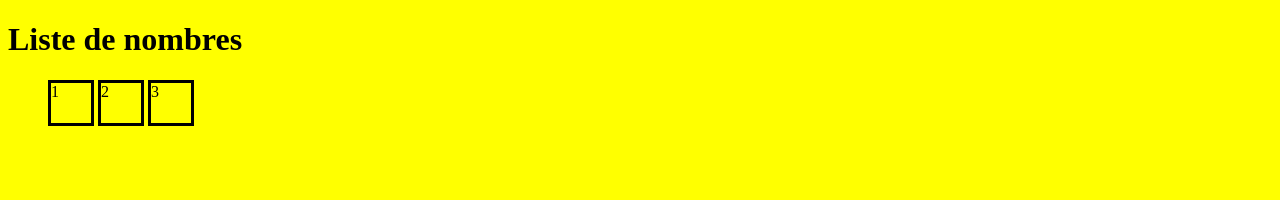
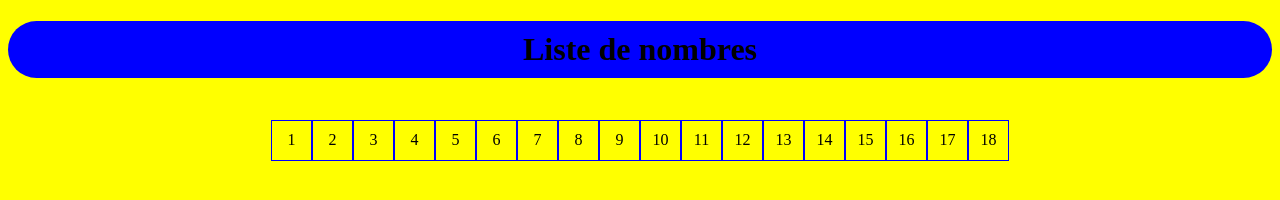
Before and after one commit to hasnachad/listeNombre, a plain HTML site: page index.html in a window 1280 px wide. Drawn offline with Linux system fonts and the light colour scheme.

Commit message:
Fin étape 2

```diff
--- a/css/style.css
+++ b/css/style.css
@@ -2,12 +2,28 @@ html{
 	background-color: yellow;
 
 }
-
-li {
-	display: inline-flex;
-	list-style: none;
-	width: 40px;
-	height: 40px;
-	border-style: solid;
+h1{
+	background-color: blue;
+	text-align: center;
+	padding: 10px;
+	border-radius: 40px;
 
 }
+ul{
+	display: flex;
+	flex-wrap: wrap;/* il va à la ligne qd plus de place*/
+	justify-content: center;/* Les objets flexibles sont groupés au centre */
+	padding: 20px;
+}
+
+li{
+	align-items: center;
+	justify-content: center;/* Les objets flexibles sont groupés au centre */
+	align-content: center;/*Les rangées sont regroupées au milieu du conteneur flexible*/
+	display: flex;
+	list-style: none;
+	width: 39px;
+	height: 39px;
+	border: 1px solid blue;
+
+}
--- a/index.html
+++ b/index.html
@@ -6,13 +6,31 @@
 	<link rel="stylesheet" type="text/css" href="css/style.css">
 </head>
 <body>
+	<header>
 	<h1>Liste de nombres</h1>
+	</header>
+		<section>
 		<ul>
 			<li>1</li>
 			<li>2</li>
 			<li>3</li>
+			<li>4</li>
+			<li>5</li>
+			<li>6</li>
+			<li>7</li>
+			<li>8</li>
+			<li>9</li>
+			<li>10</li>
+			<li>11</li>
+			<li>12</li>
+			<li>13</li>
+			<li>14</li>
+			<li>15</li>
+			<li>16</li>
+			<li>17</li>
+			<li>18</li>
 		</ul>
-
+		</section>
 
 
 	<script type="text/javascript" src="js/script.js"></script>
--- a/js/script.js
+++ b/js/script.js
@@ -0,0 +1 @@
+var
```
